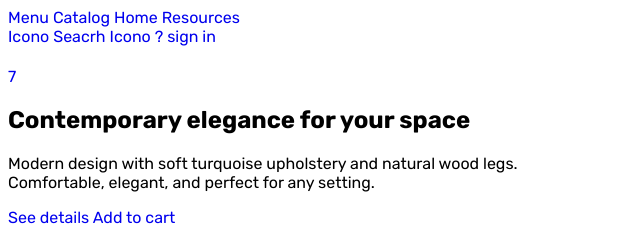
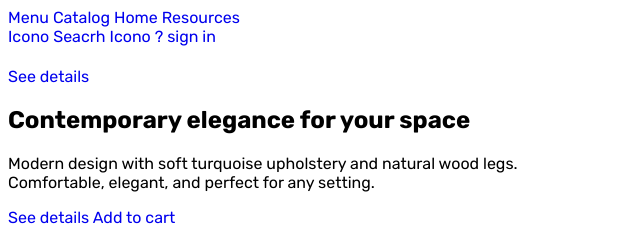
Before and after one commit to Quedsalt/Li-Liome, a plain HTML site: page Index.html in a window 1280 px wide. Shown: the top 240 px of the page, 0-640 px from the left. Drawn offline with Linux system fonts and the light colour scheme.

Commit message:
Missing content added

```diff
--- a/Index.html
+++ b/Index.html
@@ -27,7 +27,7 @@
         <p></p>
         <h1></h1>
         <p></p>
-        <a href="#">7</a>
+        <a href="#">See details</a>
     </div>
     <div>
         <div>
```
